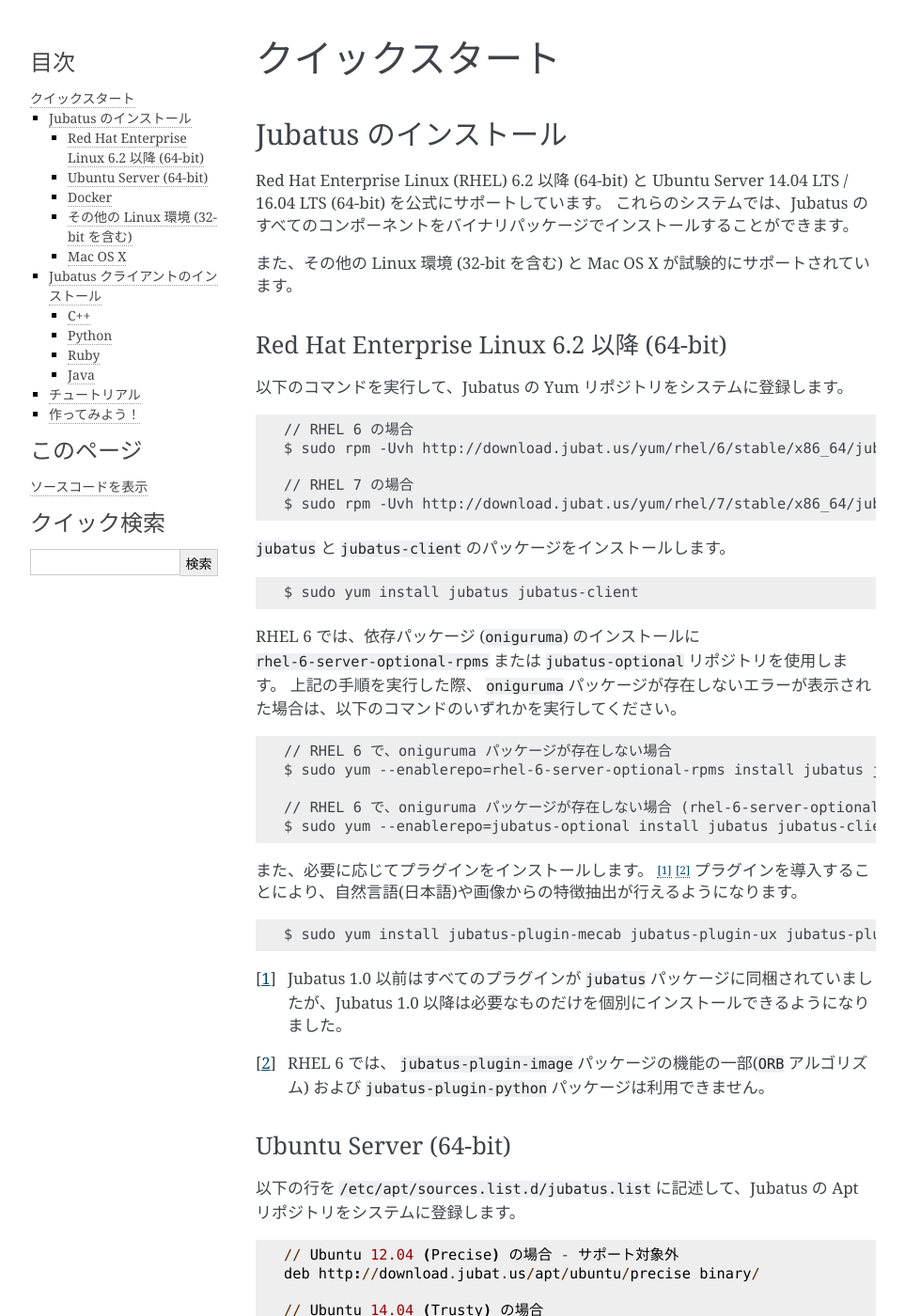
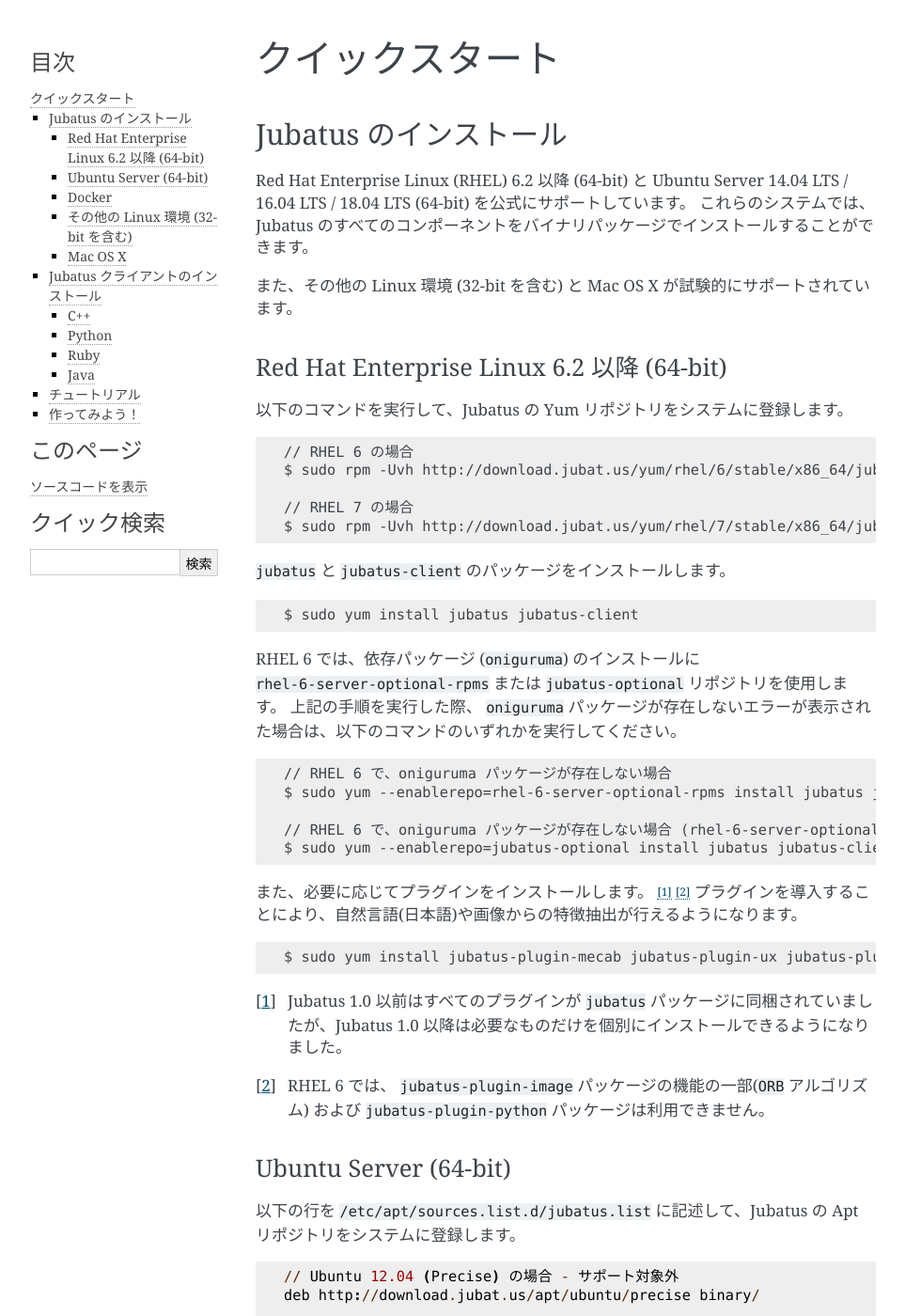
Before and after one commit to jubatus/website, a Sphinx documentation site: the page built from source/ja/quickstart.rst, in a window 1280 px wide and 1400 px high. Shown: the whole window at 94% size, without its empty margins (148-1111 px from the left). Built offline with Sphinx 7.4.7, drawn with Linux system fonts in a browser that asks for light colours; the version number could not be read and is left out; some of the changed text lies outside the part shown.

Commit message:
add support for Ubuntu 18.04 LTS

```diff
--- a/source/en/developers/build.rst
+++ b/source/en/developers/build.rst
@@ -101,7 +101,7 @@
 As this is a minimal configuration (see ``./waf configure --help`` for other configuration options available), some features like distributed mode and feature extraction plugins are not available.
 
 ``waf`` command requires ``python`` command.
-If you are building Jubatus on platform that does not provide ``python`` command (like Ubuntu 16.04), run ``sudo apt-get install python2.7`` to install ``python``, or try running ``waf`` via ``python3`` (e.g., ``python3 ./waf configure``).
+If you are building Jubatus on platform that does not provide ``python`` command (like Ubuntu 16.04 and 18.04), run ``sudo apt-get install python2.7`` to install ``python``, or try running ``waf`` via ``python3`` (e.g., ``python3 ./waf configure``).
 
 Mac OS X
 ~~~~~~~~
--- a/source/en/quickstart.rst
+++ b/source/en/quickstart.rst
@@ -5,7 +5,7 @@
 Install Jubatus
 ---------------
 
-We officially support Red Hat Enterprise Linux (RHEL) 6.2 or later (64-bit) and Ubuntu Server 14.04 LTS / 16.04 LTS (64-bit).
+We officially support Red Hat Enterprise Linux (RHEL) 6.2 or later (64-bit) and Ubuntu Server 14.04 LTS / 16.04 LTS / 18.04 LTS (64-bit).
 On supported systems, you can install all components of Jubatus using binary packages.
 
 Other Linux distributions (including 32-bit) and Mac OS X are experimentally supported.
@@ -65,6 +65,9 @@
 
   // For Ubuntu 16.04 (Xenial)
   deb http://download.jubat.us/apt/ubuntu/xenial binary/
+
+  // For Ubuntu 18.04 (Bionic)
+  deb [trusted=yes] http://download.jubat.us/apt/ubuntu/bionic/binary /
 
 Now install ``jubatus`` package.
 
--- a/source/ja/developers/build.rst
+++ b/source/ja/developers/build.rst
@@ -101,7 +101,7 @@
 この例は最小限の設定でビルドしているため (どのようなオプションが利用可能かは ``./waf configure --help`` をご覧ください)、分散モードや特徴抽出プラグインなど一部の機能は利用できません。
 
 ``waf`` コマンドの実行には ``python`` コマンドが必要です。
-``python`` コマンドが利用できない環境 (Ubuntu 16.04 など) でビルドを行う場合は、 ``sudo apt-get install python2.7`` を実行して ``python`` をインストールするか、 ``waf`` を ``python3`` 経由で (例えば ``python3 ./waf configure``) 実行してみてください。
+``python`` コマンドが利用できない環境 (Ubuntu 16.04, 18.04 など) でビルドを行う場合は、 ``sudo apt-get install python2.7`` を実行して ``python`` をインストールするか、 ``waf`` を ``python3`` 経由で (例えば ``python3 ./waf configure``) 実行してみてください。
 
 Mac OS X
 ~~~~~~~~
--- a/source/ja/quickstart.rst
+++ b/source/ja/quickstart.rst
@@ -5,7 +5,7 @@
 Jubatus のインストール
 ----------------------
 
-Red Hat Enterprise Linux (RHEL) 6.2 以降 (64-bit) と Ubuntu Server 14.04 LTS / 16.04 LTS (64-bit) を公式にサポートしています。
+Red Hat Enterprise Linux (RHEL) 6.2 以降 (64-bit) と Ubuntu Server 14.04 LTS / 16.04 LTS / 18.04 LTS (64-bit) を公式にサポートしています。
 これらのシステムでは、Jubatus のすべてのコンポーネントをバイナリパッケージでインストールすることができます。
 
 また、その他の Linux 環境 (32-bit を含む) と Mac OS X が試験的にサポートされています。
@@ -67,6 +67,9 @@
 
   // Ubuntu 16.04 (Xenial) の場合
   deb http://download.jubat.us/apt/ubuntu/xenial binary/
+
+  // Ubuntu 18.04 (Bionic) の場合
+  deb [trusted=yes] http://download.jubat.us/apt/ubuntu/bionic/binary /
 
 ``jubatus`` のパッケージをインストールします。
 
```
